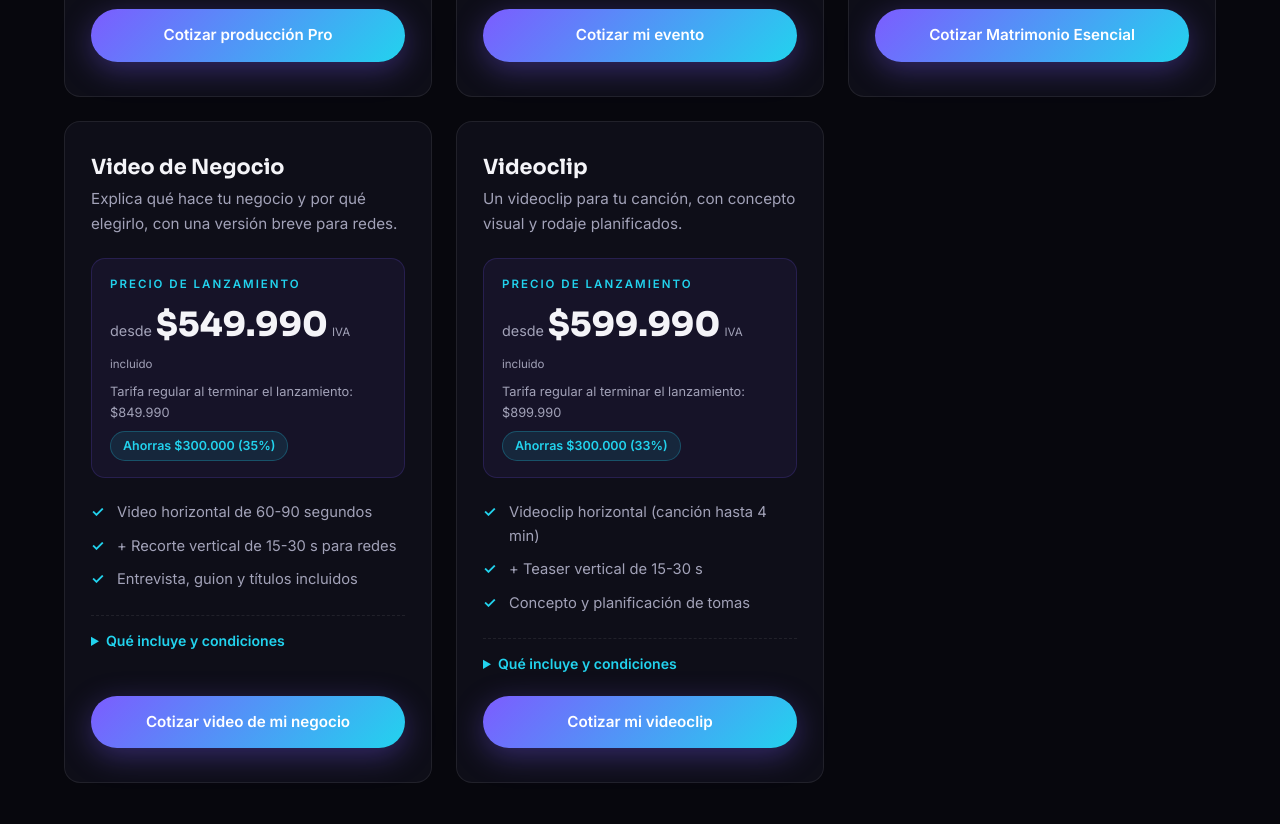
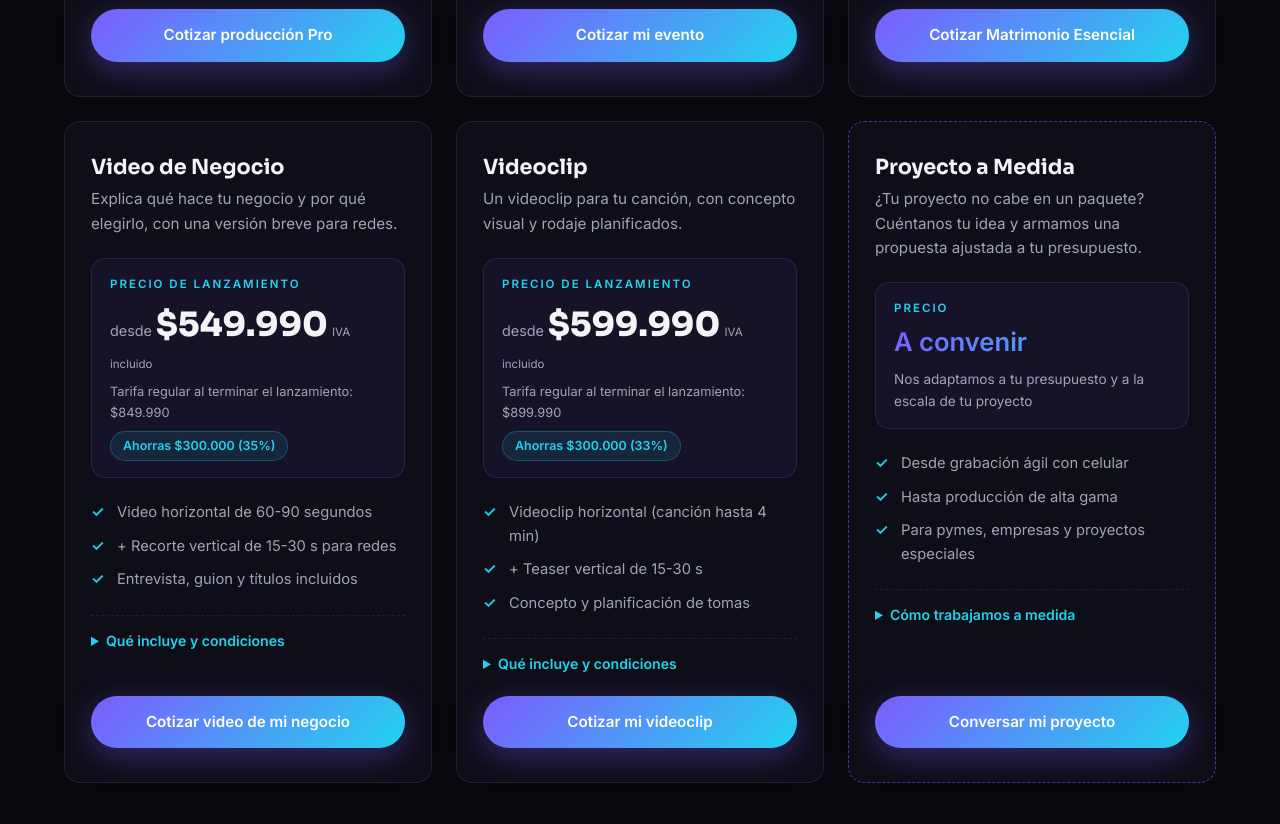
Before and after one commit to maverickpineda4-collab/advisual, a website built with Vite: page index.html in a window 1280 px wide. Shown: the part 2900-3724 px from the top of the page. Built offline with nearby package versions, Linux system fonts and the light colour scheme.

Commit message:
Precios: tarjeta Proyecto a Medida (sin precio fijo) + sello verde suave en la mas economica

```diff
--- a/css/styles.css
+++ b/css/styles.css
@@ -625,6 +625,34 @@ img, video { max-width: 100%; display: block; } /* Multimedia nunca se sale de s
     white-space: nowrap;                /* La etiqueta nunca se parte en dos líneas */
 }
 
+/* Tarjeta MÁS ECONÓMICA: acento verde suave (verde = ahorro/accesible),
+   lo bastante sutil para no pelear con el destacado violeta de marca */
+.tarifa--economica {
+    border: 1.5px solid rgba(52, 211, 153, 0.45);            /* Verde menta suave */
+    background: linear-gradient(rgba(52, 211, 153, 0.05), rgba(52, 211, 153, 0.05)),
+                var(--superficie);                            /* Tinte verde apenas visible */
+}
+.tarifa--economica:hover { border-color: rgba(52, 211, 153, 0.8); }
+.tarifa__badge--eco {
+    background: linear-gradient(90deg, #10b981, #34d399);     /* Degradado verde suave */
+}
+
+/* Tarjeta A MEDIDA (sin precio fijo): borde punteado violeta que comunica
+   "este marco se ajusta a ti", distinta de todas las demás */
+.tarifa--medida {
+    border: 1.5px dashed rgba(124, 92, 255, 0.55);
+}
+.tarifa--medida:hover { border-color: var(--acento); }
+.tarifa__medida-monto {
+    font-family: var(--fuente-titulo, inherit);
+    font-size: 1.6rem; font-weight: 700;
+    background: var(--degradado);
+    -webkit-background-clip: text; background-clip: text;
+    -webkit-text-fill-color: transparent;                     /* Texto con el degradado de marca */
+    margin: 4px 0 6px;
+}
+.tarifa__medida-sub { font-size: 0.85rem; color: var(--texto-suave); }
+
 .tarifa h3 { font-size: 1.3rem; margin-bottom: 8px; }
 .tarifa__objetivo { color: var(--texto-suave); font-size: 0.95rem; margin-bottom: 22px; }
 
--- a/index.html
+++ b/index.html
@@ -238,8 +238,11 @@
 
                 <div class="precios__grid">
 
-                    <!-- ══ P01 · EDICIÓN (la más económica: abre el catálogo) ══ -->
-                    <article class="tarifa" data-cat="material" data-aos="fade-up">
+                    <!-- ══ P01 · EDICIÓN (la más económica: abre el catálogo.
+                         Lleva el sello verde suave "Más económico" para que el ojo
+                         la identifique como la puerta de entrada al catálogo) ══ -->
+                    <article class="tarifa tarifa--economica" data-cat="material" data-aos="fade-up">
+                        <span class="tarifa__badge tarifa__badge--eco">Más económico</span>
                         <h3>Edición y Mejora de Video</h3>
                         <p class="tarifa__objetivo">¿Ya tienes grabaciones? Envíanos una muestra y te indicamos qué edición necesita tu video.</p>
 
@@ -520,6 +523,41 @@
                         <a href="https://wa.me/56953334461?text=Hola%20Advisual%2C%20quiero%20cotizar%20un%20Videoclip" target="_blank" rel="noopener" class="btn btn--primario tarifa__cta">Cotizar mi videoclip</a>
                     </article>
 
+                    <!-- ══ P08 · PROYECTO A MEDIDA (sin precio fijo: cierra el catálogo.
+                         Va DESPUÉS del más caro porque no compite por precio:
+                         captura desde la pyme con poco presupuesto hasta la empresa
+                         que necesita producción alta gama. data-cat lleva las TRES
+                         categorías para que no desaparezca con ningún filtro) ══ -->
+                    <article class="tarifa tarifa--medida" data-cat="negocios eventos material" data-aos="fade-up" data-aos-delay="200">
+                        <h3>Proyecto a Medida</h3>
+                        <p class="tarifa__objetivo">¿Tu proyecto no cabe en un paquete? Cuéntanos tu idea y armamos una propuesta ajustada a tu presupuesto.</p>
+
+                        <div class="tarifa__precio">
+                            <p class="tarifa__cuando">Precio</p>
+                            <p class="tarifa__medida-monto">A convenir</p>
+                            <p class="tarifa__medida-sub">Nos adaptamos a tu presupuesto y a la escala de tu proyecto</p>
+                        </div>
+
+                        <ul class="tarifa__lista">
+                            <li>Desde grabación ágil con celular</li>
+                            <li>Hasta producción de alta gama</li>
+                            <li>Para pymes, empresas y proyectos especiales</li>
+                        </ul>
+
+                        <details class="tarifa__detalle">
+                            <summary>Cómo trabajamos a medida</summary>
+                            <ul>
+                                <li>Nos cuentas tu idea, tu objetivo y tu presupuesto estimado</li>
+                                <li>Te proponemos el formato y equipo que mejor se ajuste</li>
+                                <li>Presupuestos acotados: solución con celular + estabilizador</li>
+                                <li>Presupuestos altos: cámaras de cine, dron, locución y más</li>
+                                <li>Propuesta formal sin compromiso</li>
+                            </ul>
+                        </details>
+
+                        <a href="https://wa.me/56953334461?text=Hola%20Advisual%2C%20quiero%20conversar%20un%20proyecto%20a%20medida" target="_blank" rel="noopener" class="btn btn--primario tarifa__cta">Conversar mi proyecto</a>
+                    </article>
+
                 </div>
 
                 <!-- Nota de confianza: condiciones de pago claras + puerta a proyectos a medida -->
```
